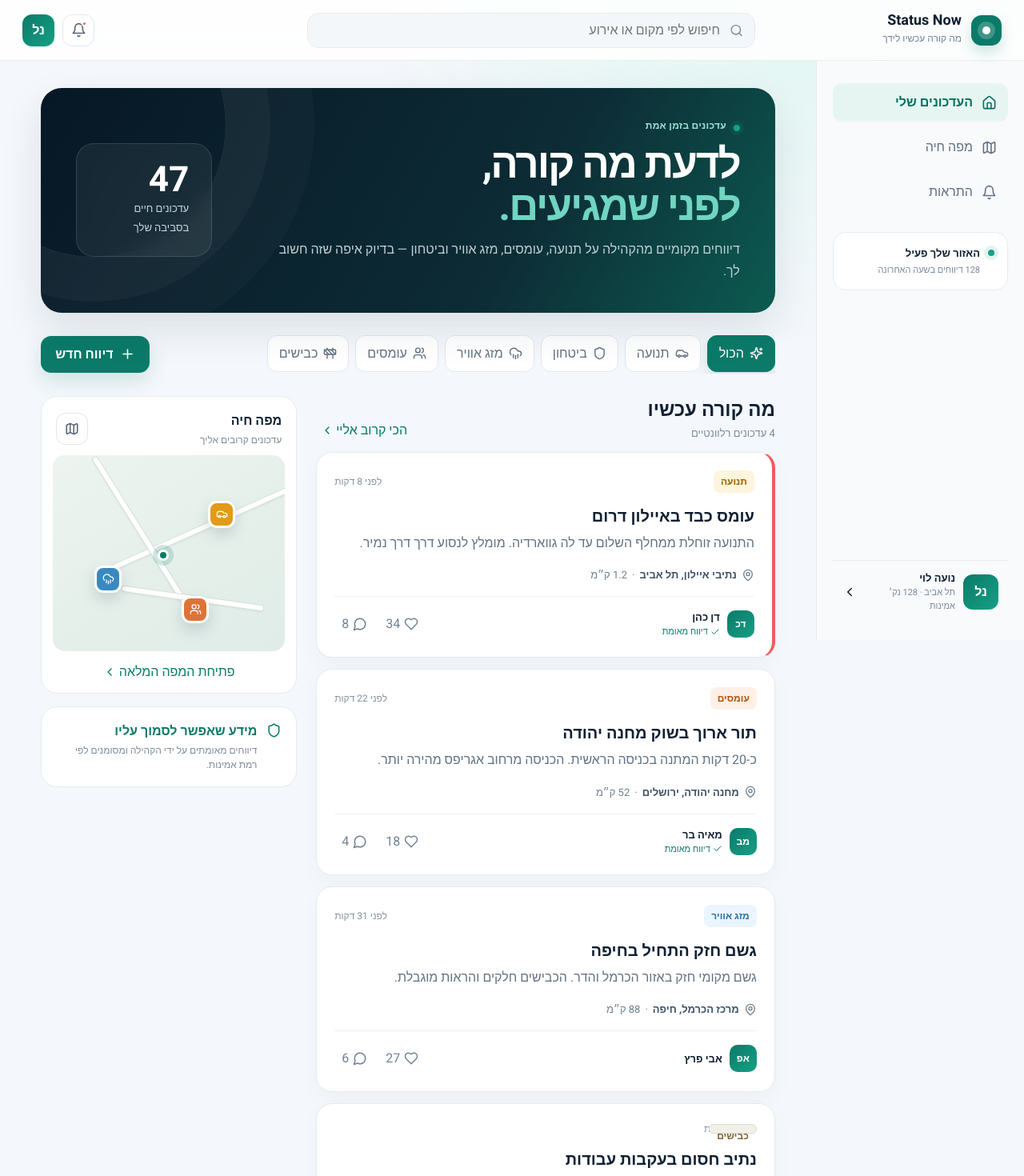
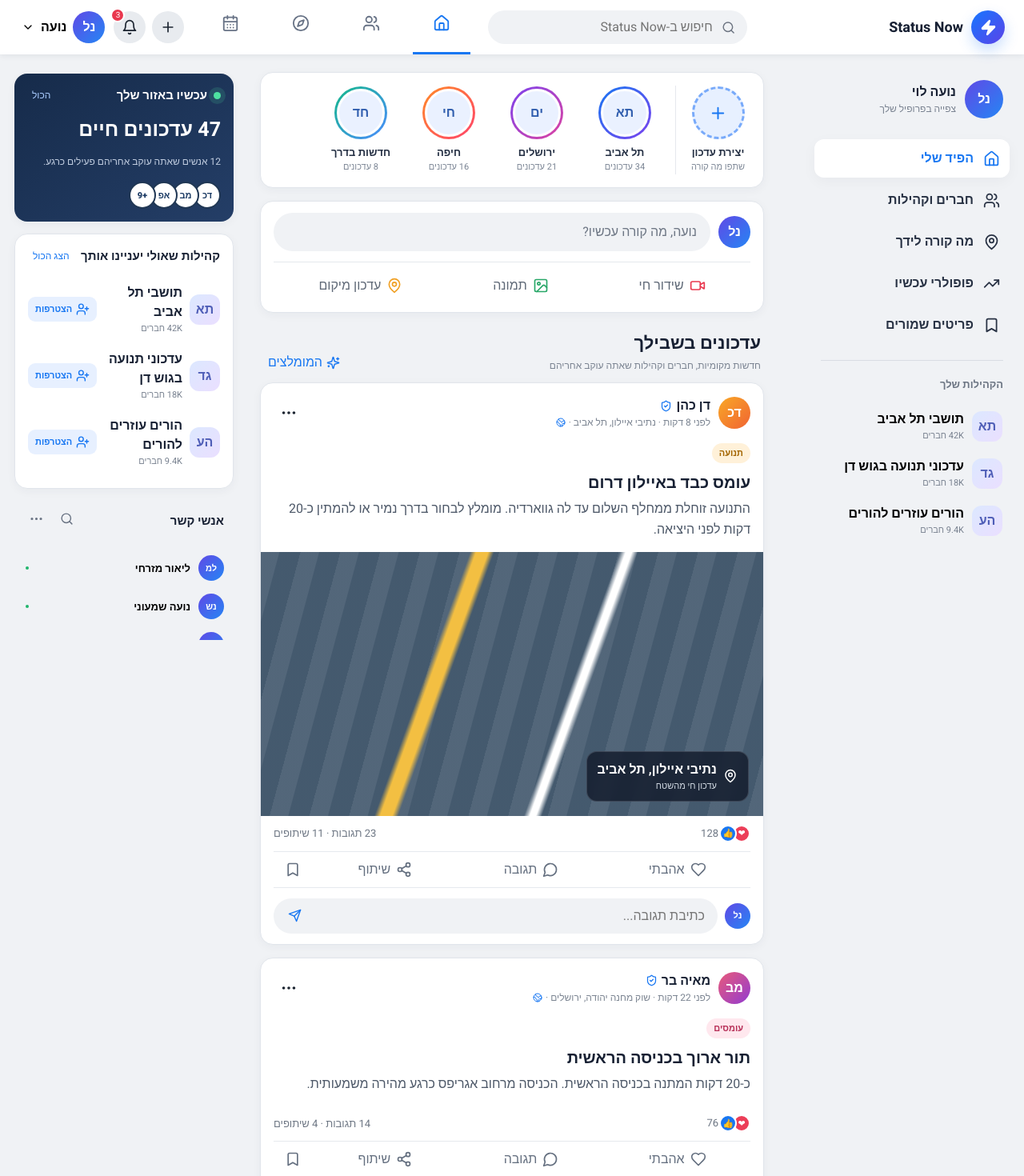
Before and after one commit to Shai981/status-now-claude-V1, a React (Vite) app: page / in a window 1280 px wide. Shown: the top 1470 px of the page at 80% size. Built offline with nearby package versions, Linux system fonts and the light colour scheme.

Commit message:
Add files via upload
git add .
git commit -m "Redesign app as social community network"
git push origin main

```diff
--- a/App.jsx
+++ b/App.jsx
@@ -1,109 +1,201 @@
 import React, { useMemo, useState } from "react";
 import "./styles.css";
-import { Bell, Car, Check, ChevronLeft, CloudRain, Construction, Heart, Home, Map, MapPin, Menu, MessageCircle, Plus, Search, Shield, Sparkles, Users, X } from "lucide-react";
+import {
+  Bell, Bookmark, CalendarDays, Camera, Check, ChevronDown, Compass, Globe2,
+  Heart, Home, Image, MapPin, Menu, MessageCircle, MoreHorizontal, Plus,
+  Search, Send, Share2, ShieldCheck, Sparkles, TrendingUp, UserPlus, Users,
+  Video, X, Zap
+} from "lucide-react";
 
-const categories = [
-  { id: "all", label: "הכול", icon: Sparkles },
-  { id: "traffic", label: "תנועה", icon: Car },
-  { id: "security", label: "ביטחון", icon: Shield },
-  { id: "weather", label: "מזג אוויר", icon: CloudRain },
-  { id: "crowd", label: "עומסים", icon: Users },
-  { id: "road", label: "כבישים", icon: Construction },
+const stories = [
+  { id: 1, title: "תל אביב", subtitle: "34 עדכונים", initials: "תא", tone: "blue" },
+  { id: 2, title: "ירושלים", subtitle: "21 עדכונים", initials: "ים", tone: "purple" },
+  { id: 3, title: "חיפה", subtitle: "16 עדכונים", initials: "חי", tone: "orange" },
+  { id: 4, title: "חדשות בדרך", subtitle: "8 עדכונים", initials: "חד", tone: "green" },
 ];
 
-const initialUpdates = [
-  { id: 1, category: "traffic", title: "עומס כבד באיילון דרום", body: "התנועה זוחלת ממחלף השלום עד לה גווארדיה. מומלץ לנסוע דרך דרך נמיר.", place: "נתיבי איילון, תל אביב", time: "לפני 8 דקות", distance: "1.2 ק״מ", author: "דן כהן", initials: "דכ", likes: 34, comments: 8, verified: true, urgent: true },
-  { id: 2, category: "crowd", title: "תור ארוך בשוק מחנה יהודה", body: "כ-20 דקות המתנה בכניסה הראשית. הכניסה מרחוב אגריפס מהירה יותר.", place: "מחנה יהודה, ירושלים", time: "לפני 22 דקות", distance: "52 ק״מ", author: "מאיה בר", initials: "מב", likes: 18, comments: 4, verified: true },
-  { id: 3, category: "weather", title: "גשם חזק התחיל בחיפה", body: "גשם מקומי חזק באזור הכרמל והדר. הכבישים חלקים והראות מוגבלת.", place: "מרכז הכרמל, חיפה", time: "לפני 31 דקות", distance: "88 ק״מ", author: "אבי פרץ", initials: "אפ", likes: 27, comments: 6 },
-  { id: 4, category: "road", title: "נתיב חסום בעקבות עבודות", body: "הנתיב הימני סגור זמנית. עומס קל נוצר לפני הצומת.", place: "כביש 4, מחלף גהה", time: "לפני 44 דקות", distance: "9.8 ק״מ", author: "נועה לוי", initials: "נל", likes: 11, comments: 2, verified: true },
+const initialPosts = [
+  {
+    id: 1,
+    author: "דן כהן",
+    initials: "דכ",
+    verified: true,
+    time: "לפני 8 דקות",
+    place: "נתיבי איילון, תל אביב",
+    visibility: "ציבורי",
+    title: "עומס כבד באיילון דרום",
+    body: "התנועה זוחלת ממחלף השלום עד לה גווארדיה. מומלץ לבחור בדרך נמיר או להמתין כ-20 דקות לפני היציאה.",
+    category: "תנועה",
+    color: "amber",
+    image: "traffic",
+    likes: 128,
+    comments: 23,
+    shares: 11,
+  },
+  {
+    id: 2,
+    author: "מאיה בר",
+    initials: "מב",
+    verified: true,
+    time: "לפני 22 דקות",
+    place: "שוק מחנה יהודה, ירושלים",
+    visibility: "חברי הקהילה",
+    title: "תור ארוך בכניסה הראשית",
+    body: "כ-20 דקות המתנה בכניסה הראשית. הכניסה מרחוב אגריפס כרגע מהירה משמעותית.",
+    category: "עומסים",
+    color: "rose",
+    likes: 76,
+    comments: 14,
+    shares: 4,
+  },
+  {
+    id: 3,
+    author: "אבי פרץ",
+    initials: "אפ",
+    verified: false,
+    time: "לפני 31 דקות",
+    place: "מרכז הכרמל, חיפה",
+    visibility: "ציבורי",
+    title: "גשם חזק התחיל בחיפה",
+    body: "גשם מקומי חזק באזור הכרמל והדר. הכבישים חלקים והראות מוגבלת — סעו בזהירות.",
+    category: "מזג אוויר",
+    color: "blue",
+    image: "rain",
+    likes: 93,
+    comments: 18,
+    shares: 7,
+  },
 ];
 
-const categoryName = Object.fromEntries(categories.map(c => [c.id, c.label]));
+const groups = [
+  { name: "תושבי תל אביב", members: "42K חברים", icon: "תא" },
+  { name: "עדכוני תנועה בגוש דן", members: "18K חברים", icon: "גד" },
+  { name: "הורים עוזרים להורים", members: "9.4K חברים", icon: "הע" },
+];
+
+const contacts = ["ליאור מזרחי", "נועה שמעוני", "יובל לוי", "שירה כהן", "איתי ברק"];
 
 function App() {
-  const [active, setActive] = useState("all");
+  const [posts, setPosts] = useState(initialPosts);
+  const [liked, setLiked] = useState([]);
+  const [saved, setSaved] = useState([]);
   const [query, setQuery] = useState("");
-  const [liked, setLiked] = useState([]);
   const [composerOpen, setComposerOpen] = useState(false);
-  const [menuOpen, setMenuOpen] = useState(false);
-  const [updates, setUpdates] = useState(initialUpdates);
+  const [mobileMenu, setMobileMenu] = useState(false);
 
-  const visible = useMemo(() => updates.filter(item => {
-    const matchesCategory = active === "all" || item.category === active;
-    const text = `${item.title} ${item.body} ${item.place}`;
-    return matchesCategory && text.includes(query.trim());
-  }), [active, query, updates]);
+  const filteredPosts = useMemo(() => {
+    const q = query.trim();
+    if (!q) return posts;
+    return posts.filter((post) => `${post.author} ${post.place} ${post.title} ${post.body} ${post.category}`.includes(q));
+  }, [posts, query]);
 
-  function toggleLike(id) {
-    setLiked(prev => prev.includes(id) ? prev.filter(x => x !== id) : [...prev, id]);
+  function toggle(setter, list, id) {
+    setter(list.includes(id) ? list.filter((item) => item !== id) : [...list, id]);
   }
 
-  function addUpdate(e) {
-    e.preventDefault();
-    const data = new FormData(e.currentTarget);
-    const title = data.get("title")?.trim();
-    if (!title) return;
-    setUpdates(prev => [{
-      id: Date.now(), category: data.get("category"), title, body: data.get("body") || "עדכון חדש מהשטח.", place: data.get("place") || "המיקום שלי", time: "עכשיו", distance: "קרוב אליך", author: "נועה לוי", initials: "נל", likes: 0, comments: 0, verified: true
-    }, ...prev]);
+  function addPost(event) {
+    event.preventDefault();
+    const form = new FormData(event.currentTarget);
+    const body = form.get("body")?.trim();
+    if (!body) return;
+    setPosts((current) => [{
+      id: Date.now(), author: "נועה לוי", initials: "נל", verified: true,
+      time: "עכשיו", place: form.get("place") || "תל אביב", visibility: "ציבורי",
+      title: form.get("title") || "עדכון חדש מהקהילה", body,
+      category: form.get("category") || "קהילה", color: "green",
+      likes: 0, comments: 0, shares: 0,
+    }, ...current]);
     setComposerOpen(false);
   }
 
-  return <div className="app-shell">
+  return (
+    <div className="social-app" dir="rtl">
       <header className="topbar">
-      <div className="brand-wrap">
-        <button className="icon-button mobile-only" onClick={() => setMenuOpen(true)} aria-label="פתח תפריט"><Menu size={20}/></button>
-        <div className="brand-mark"><span></span></div>
-        <div><strong>Status Now</strong><small>מה קורה עכשיו לידך</small></div>
+        <div className="topbar__brand">
+          <button className="icon-btn mobile-menu-btn" onClick={() => setMobileMenu(true)} aria-label="פתיחת תפריט"><Menu size={22}/></button>
+          <div className="logo"><Zap size={21} fill="currentColor"/></div>
+          <strong>Status Now</strong>
         </div>
-      <div className="search-box"><Search size={18}/><input value={query} onChange={e => setQuery(e.target.value)} placeholder="חיפוש לפי מקום או אירוע"/></div>
-      <div className="header-actions"><button className="icon-button"><Bell size={19}/><i></i></button><button className="avatar">נל</button></div>
+        <label className="global-search"><Search size={19}/><input value={query} onChange={(e) => setQuery(e.target.value)} placeholder="חיפוש ב-Status Now"/></label>
+        <nav className="top-nav">
+          <button className="active" aria-label="בית"><Home size={22}/></button>
+          <button aria-label="קהילות"><Users size={22}/></button>
+          <button aria-label="גילוי"><Compass size={22}/></button>
+          <button aria-label="אירועים"><CalendarDays size={22}/></button>
+        </nav>
+        <div className="top-actions">
+          <button className="round-btn"><Plus size={20}/></button>
+          <button className="round-btn"><Bell size={20}/><span className="notification-dot">3</span></button>
+          <button className="profile-pill"><span className="avatar">נל</span><b>נועה</b><ChevronDown size={16}/></button>
+        </div>
       </header>
 
-    <aside className={`sidebar ${menuOpen ? "open" : ""}`}>
-      <div className="sidebar-head mobile-only"><strong>תפריט</strong><button className="icon-button" onClick={() => setMenuOpen(false)}><X size={20}/></button></div>
-      <nav>
-        <button className="active"><Home size={19}/>העדכונים שלי</button>
-        <button><Map size={19}/>מפה חיה</button>
-        <button><Bell size={19}/>התראות</button>
+      <aside className={`left-sidebar ${mobileMenu ? "open" : ""}`}>
+        <div className="mobile-drawer-head"><strong>תפריט</strong><button className="icon-btn" onClick={() => setMobileMenu(false)}><X size={21}/></button></div>
+        <div className="sidebar-profile"><span className="avatar avatar-lg">נל</span><div><b>נועה לוי</b><small>צפייה בפרופיל שלך</small></div></div>
+        <nav className="side-menu">
+          <button className="active"><Home size={21}/>הפיד שלי</button>
+          <button><Users size={21}/>חברים וקהילות</button>
+          <button><MapPin size={21}/>מה קורה לידך</button>
+          <button><TrendingUp size={21}/>פופולרי עכשיו</button>
+          <button><Bookmark size={21}/>פריטים שמורים</button>
         </nav>
-      <div className="area-card"><span className="live-dot"></span><div><b>האזור שלך פעיל</b><small>128 דיווחים בשעה האחרונה</small></div></div>
-      <div className="profile-card"><div className="avatar large">נל</div><div><b>נועה לוי</b><small>תל אביב · 128 נק׳ אמינות</small></div><ChevronLeft size={18}/></div>
+        <div className="sidebar-divider"/>
+        <p className="sidebar-label">הקהילות שלך</p>
+        {groups.slice(0, 3).map((group) => <button className="group-row" key={group.name}><span>{group.icon}</span><div><b>{group.name}</b><small>{group.members}</small></div></button>)}
       </aside>
 
-    <main>
-      <section className="hero">
-        <div><span className="eyebrow"><span className="live-dot"></span>עדכונים בזמן אמת</span><h1>לדעת מה קורה,<br/><em>לפני שמגיעים.</em></h1><p>דיווחים מקומיים מהקהילה על תנועה, עומסים, מזג אוויר וביטחון — בדיוק איפה שזה חשוב לך.</p></div>
-        <div className="hero-stat"><strong>47</strong><span>עדכונים חיים<br/>בסביבה שלך</span></div>
+      <main className="feed-column">
+        <section className="stories-card">
+          <button className="story create-story" onClick={() => setComposerOpen(true)}><div className="story-avatar"><Plus size={23}/></div><b>יצירת עדכון</b><small>שתפו מה קורה</small></button>
+          {stories.map((story) => <button className="story" key={story.id}><div className={`story-ring ${story.tone}`}><span>{story.initials}</span></div><b>{story.title}</b><small>{story.subtitle}</small></button>)}
         </section>
 
-      <section className="toolbar">
-        <div className="category-strip">{categories.map(({id,label,icon:Icon}) => <button key={id} className={active===id?"active":""} onClick={() => setActive(id)}><Icon size={17}/>{label}</button>)}</div>
-        <button className="primary" onClick={() => setComposerOpen(true)}><Plus size={19}/>דיווח חדש</button>
+        <section className="composer-card">
+          <div className="composer-line"><span className="avatar">נל</span><button onClick={() => setComposerOpen(true)}>נועה, מה קורה עכשיו?</button></div>
+          <div className="composer-actions">
+            <button><Video size={20}/>שידור חי</button>
+            <button><Image size={20}/>תמונה</button>
+            <button onClick={() => setComposerOpen(true)}><MapPin size={20}/>עדכון מיקום</button>
+          </div>
         </section>
 
-      <section className="content-grid">
-        <div className="feed">
-          <div className="section-title"><div><h2>מה קורה עכשיו</h2><p>{visible.length} עדכונים רלוונטיים</p></div><button className="text-button">הכי קרוב אליי <ChevronLeft size={16}/></button></div>
-          {visible.map(item => <article className={`status-card ${item.urgent ? "urgent" : ""}`} key={item.id}>
-            <div className="card-top"><span className={`category-tag ${item.category}`}>{categoryName[item.category]}</span><span>{item.time}</span></div>
-            <h3>{item.title}</h3><p>{item.body}</p>
-            <div className="location-row"><MapPin size={16}/><b>{item.place}</b><span>·</span><span>{item.distance}</span></div>
-            <div className="card-footer"><div className="author"><span className="avatar small">{item.initials}</span><div><b>{item.author}</b>{item.verified && <small><Check size={12}/>דיווח מאומת</small>}</div></div><div className="engagement"><button className={liked.includes(item.id)?"liked":""} onClick={() => toggleLike(item.id)}><Heart size={18} fill={liked.includes(item.id)?"currentColor":"none"}/>{item.likes + (liked.includes(item.id)?1:0)}</button><button><MessageCircle size={18}/>{item.comments}</button></div></div>
-          </article>)}
+        <div className="feed-heading"><div><h1>עדכונים בשבילך</h1><p>חדשות מקומיות, חברים וקהילות שאתה עוקב אחריהם</p></div><button><Sparkles size={17}/>המומלצים</button></div>
+
+        {filteredPosts.map((post) => {
+          const isLiked = liked.includes(post.id);
+          const isSaved = saved.includes(post.id);
+          return <article className="post-card" key={post.id}>
+            <header className="post-head">
+              <span className={`avatar post-avatar ${post.color}`}>{post.initials}</span>
+              <div className="post-meta"><div><b>{post.author}</b>{post.verified && <ShieldCheck size={15}/>}</div><small>{post.time} · {post.place} · <Globe2 size={12}/></small></div>
+              <button className="ghost-btn"><MoreHorizontal size={22}/></button>
+            </header>
+            <div className="post-copy"><span className={`topic-chip ${post.color}`}>{post.category}</span><h2>{post.title}</h2><p>{post.body}</p></div>
+            {post.image && <div className={`post-visual ${post.image}`}><div className="visual-overlay"><MapPin size={18}/><div><b>{post.place}</b><small>עדכון חי מהשטח</small></div></div></div>}
+            <div className="post-stats"><div><span className="reaction-stack"><i>❤</i><i>👍</i></span><span>{post.likes + (isLiked ? 1 : 0)}</span></div><div><span>{post.comments} תגובות</span><span> · </span><span>{post.shares} שיתופים</span></div></div>
+            <div className="post-actions">
+              <button className={isLiked ? "active" : ""} onClick={() => toggle(setLiked, liked, post.id)}><Heart size={20} fill={isLiked ? "currentColor" : "none"}/>אהבתי</button>
+              <button><MessageCircle size={20}/>תגובה</button>
+              <button><Share2 size={20}/>שיתוף</button>
+              <button className={isSaved ? "active" : ""} onClick={() => toggle(setSaved, saved, post.id)}><Bookmark size={20} fill={isSaved ? "currentColor" : "none"}/></button>
             </div>
-
-        <aside className="right-rail">
-          <div className="map-card"><div className="map-head"><div><h3>מפה חיה</h3><p>עדכונים קרובים אליך</p></div><button className="icon-button"><Map size={18}/></button></div><div className="mini-map"><span className="road r1"></span><span className="road r2"></span><span className="road r3"></span><span className="pin p1 traffic"><Car size={15}/></span><span className="pin p2 weather"><CloudRain size={15}/></span><span className="pin p3 crowd"><Users size={15}/></span><span className="you-dot"></span></div><button className="map-link">פתיחת המפה המלאה <ChevronLeft size={16}/></button></div>
-          <div className="trust-card"><Shield size={22}/><div><h3>מידע שאפשר לסמוך עליו</h3><p>דיווחים מאומתים על ידי הקהילה ומסומנים לפי רמת אמינות.</p></div></div>
-        </aside>
-      </section>
+            <div className="quick-comment"><span className="avatar avatar-sm">נל</span><div><input placeholder="כתיבת תגובה..."/><button><Send size={17}/></button></div></div>
+          </article>;
+        })}
       </main>
 
-    <nav className="bottom-nav mobile-only"><button className="active"><Home size={20}/><span>ראשי</span></button><button><Map size={20}/><span>מפה</span></button><button className="fab" onClick={() => setComposerOpen(true)}><Plus size={24}/></button><button><Bell size={20}/><span>התראות</span></button><button><Users size={20}/><span>פרופיל</span></button></nav>
+      <aside className="right-sidebar">
+        <section className="rail-card pulse-card"><div className="rail-title"><div><span className="pulse-dot"/><h3>עכשיו באזור שלך</h3></div><button>הכול</button></div><strong>47 עדכונים חיים</strong><p>12 אנשים שאתה עוקב אחריהם פעילים כרגע.</p><div className="mini-avatars"><span>דכ</span><span>מב</span><span>אפ</span><span>+9</span></div></section>
+        <section className="rail-card"><div className="rail-title"><h3>קהילות שאולי יעניינו אותך</h3><button>הצג הכול</button></div>{groups.map((group) => <div className="suggested-group" key={group.name}><span>{group.icon}</span><div><b>{group.name}</b><small>{group.members}</small></div><button><UserPlus size={17}/>הצטרפות</button></div>)}</section>
+        <section className="contacts-section"><div className="rail-title"><h3>אנשי קשר</h3><div><button><Search size={17}/></button><button><MoreHorizontal size={19}/></button></div></div>{contacts.map((name, index) => <button className="contact-row" key={name}><span className={`avatar avatar-sm c${index}`}>{name.split(" ").map((n) => n[0]).join("")}</span><b>{name}</b><i/></button>)}</section>
+      </aside>
 
-    {composerOpen && <div className="modal-backdrop" onMouseDown={() => setComposerOpen(false)}><div className="modal" onMouseDown={e => e.stopPropagation()}><div className="modal-head"><div><span className="eyebrow">דיווח קהילתי</span><h2>מה קורה עכשיו?</h2></div><button className="icon-button" onClick={() => setComposerOpen(false)}><X size={20}/></button></div><form onSubmit={addUpdate}><label>כותרת<input name="title" placeholder="לדוגמה: עומס חריג בצומת" autoFocus required/></label><label>פרטים<textarea name="body" placeholder="מה כדאי לאנשים לדעת?" rows="4"/></label><div className="form-row"><label>קטגוריה<select name="category">{categories.filter(c=>c.id!=="all").map(c=><option key={c.id} value={c.id}>{c.label}</option>)}</select></label><label>מיקום<input name="place" placeholder="רחוב, צומת או אזור"/></label></div><button className="primary submit" type="submit">פרסום עדכון</button></form></div></div>}
-  </div>;
+      <nav className="mobile-bottom-nav"><button className="active"><Home size={21}/><span>בית</span></button><button><Users size={21}/><span>קהילות</span></button><button className="mobile-create" onClick={() => setComposerOpen(true)}><Plus size={25}/></button><button><Bell size={21}/><span>התראות</span></button><button><span className="avatar avatar-sm">נל</span><span>פרופיל</span></button></nav>
+
+      {composerOpen && <div className="modal-backdrop" onMouseDown={() => setComposerOpen(false)}><div className="composer-modal" onMouseDown={(e) => e.stopPropagation()}><header><h2>יצירת עדכון</h2><button className="round-btn" onClick={() => setComposerOpen(false)}><X size={20}/></button></header><form onSubmit={addPost}><div className="modal-user"><span className="avatar">נל</span><div><b>נועה לוי</b><select name="visibility"><option>ציבורי</option><option>חברים</option><option>חברי הקהילה</option></select></div></div><input className="title-input" name="title" placeholder="כותרת לעדכון"/><textarea name="body" rows="6" placeholder="מה קורה עכשיו?" autoFocus required/><div className="modal-fields"><label><MapPin size={17}/><input name="place" placeholder="הוספת מיקום"/></label><label><Sparkles size={17}/><select name="category"><option>קהילה</option><option>תנועה</option><option>מזג אוויר</option><option>ביטחון</option><option>עומסים</option></select></label></div><div className="modal-media"><span>הוספה לעדכון</span><div><button type="button"><Image size={20}/></button><button type="button"><Camera size={20}/></button><button type="button"><MapPin size={20}/></button></div></div><button className="publish-btn" type="submit">פרסום</button></form></div></div>}
+    </div>
+  );
 }
 
 export default App;
```
Also changed, not shown: styles.css. Lines whose indentation alone changed are shown as unchanged.
